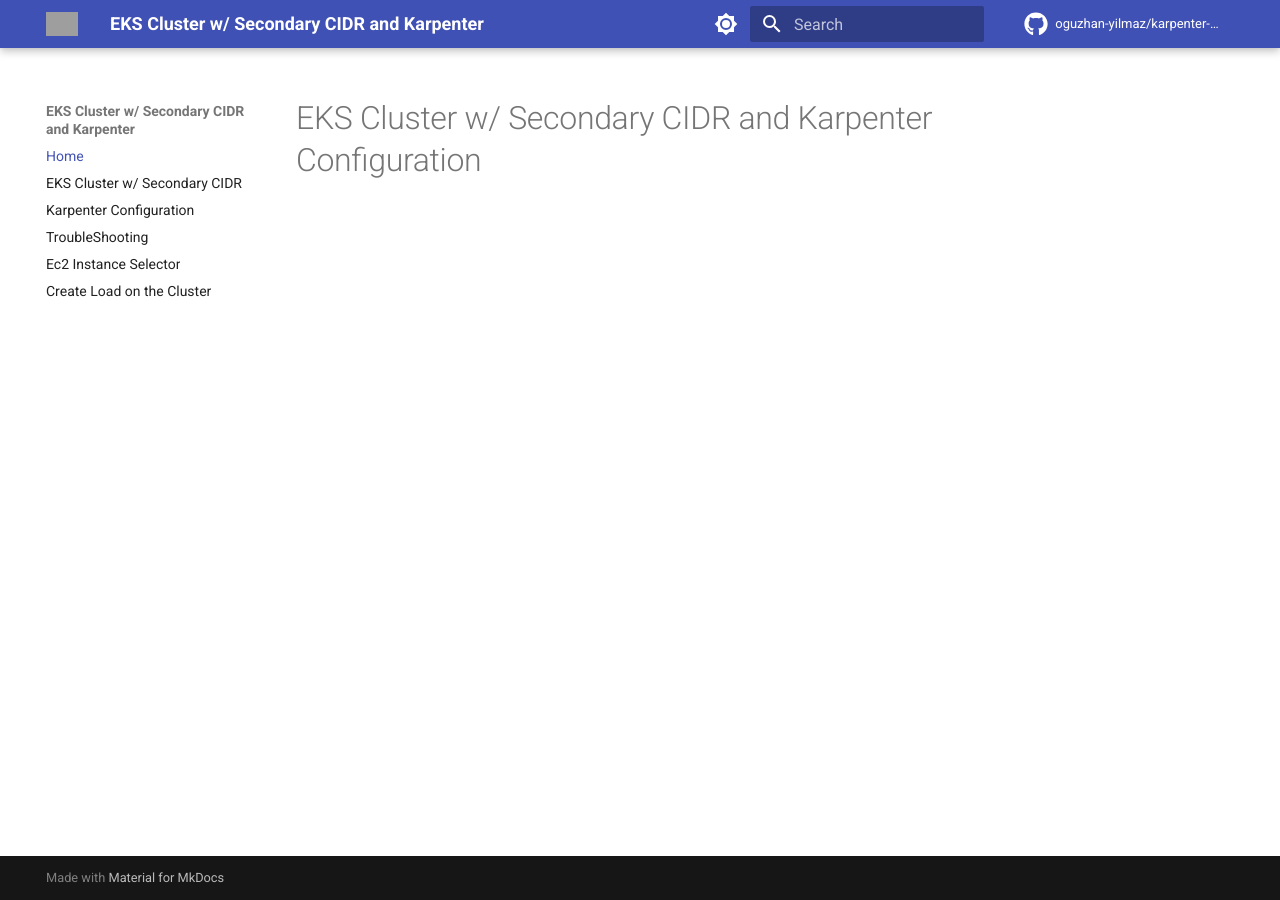
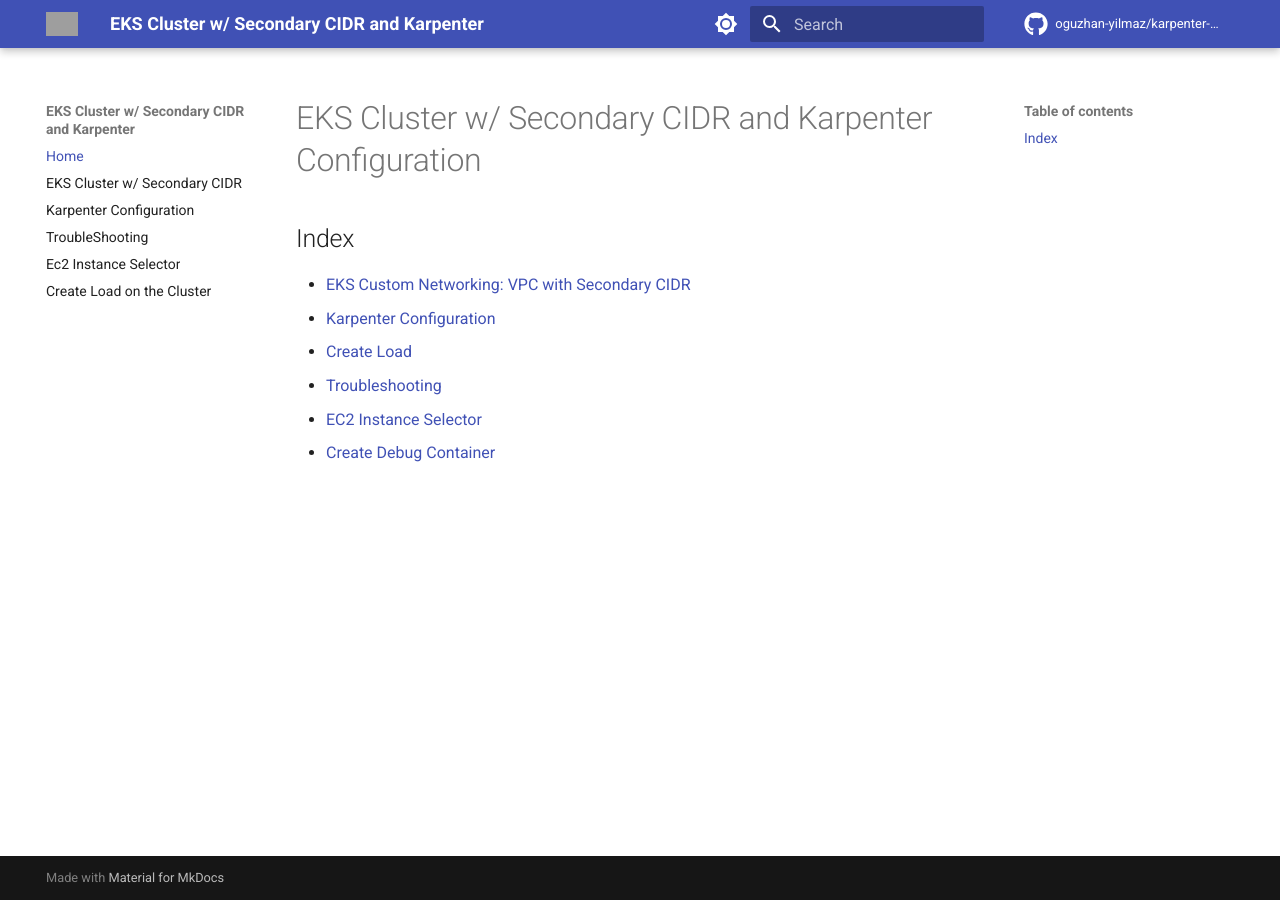
Before and after one commit to oguzhan-yilmaz/karpenter-eks-vpc-secondary-cidr, an MkDocs documentation site: the page built from docs/README.md, in a window 1280 px wide. Built offline with MkDocs 1.6.1 and Material for MkDocs 9.7.7, drawn with Linux system fonts in a browser that asks for light colours; comment, search, counter and statistics services are not loaded; grey boxes are pictures that could not be loaded.

Commit message:
add index

```diff
--- a/docs/README.md
+++ b/docs/README.md
@@ -1 +1,10 @@
 # EKS Cluster w/ Secondary CIDR and Karpenter Configuration
+
+## Index
+
+- [EKS Custom Networking: VPC with Secondary CIDR](eks-custom-networking-vpc-secondary-cidr.md)
+- [Karpenter Configuration](karpenter.md)
+- [Create Load](create-load.md)
+- [Troubleshooting](troubleshooting.md)
+- [EC2 Instance Selector](ec2-instance-selector.md)
+- [Create Debug Container](create-debug-container.md)
```
